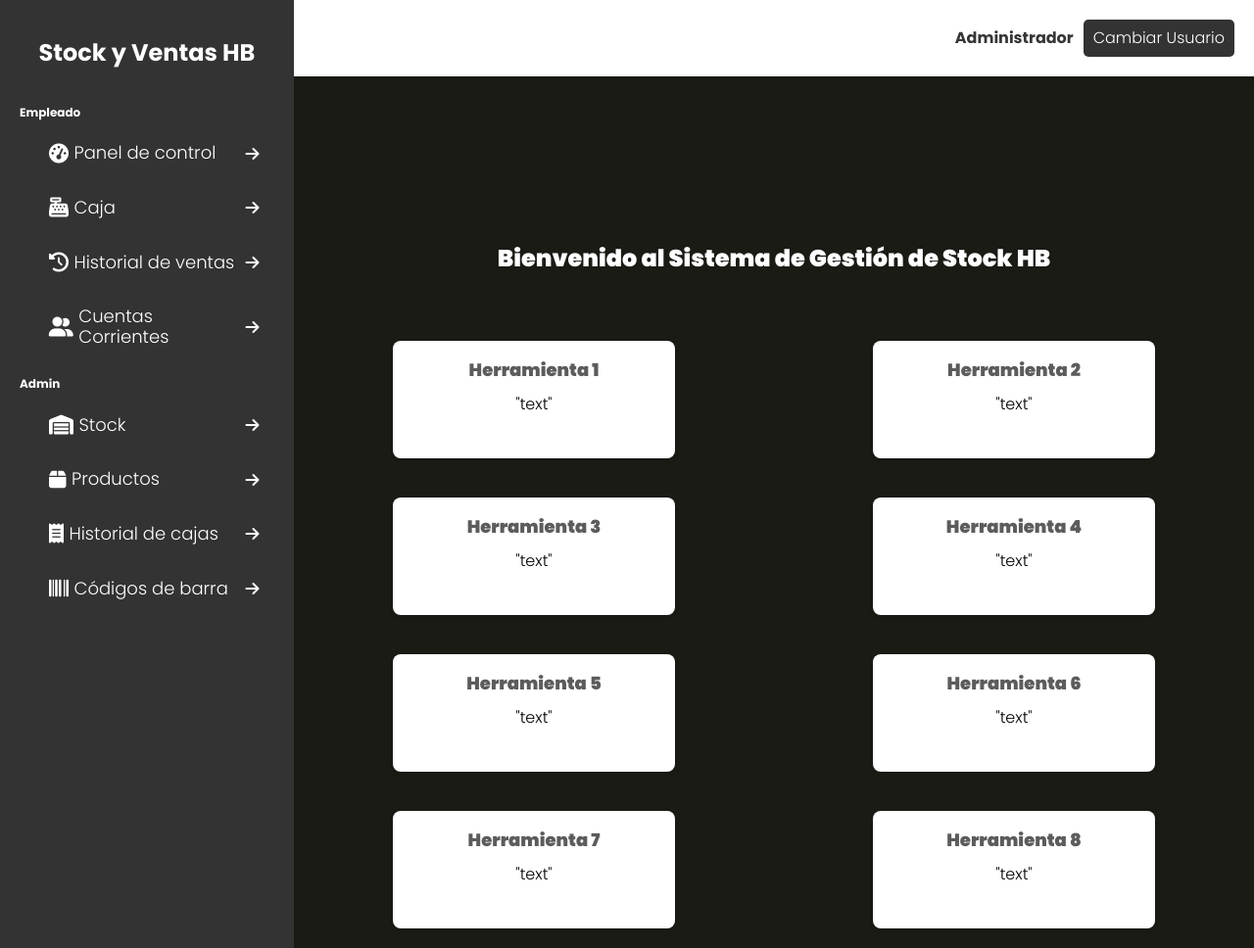
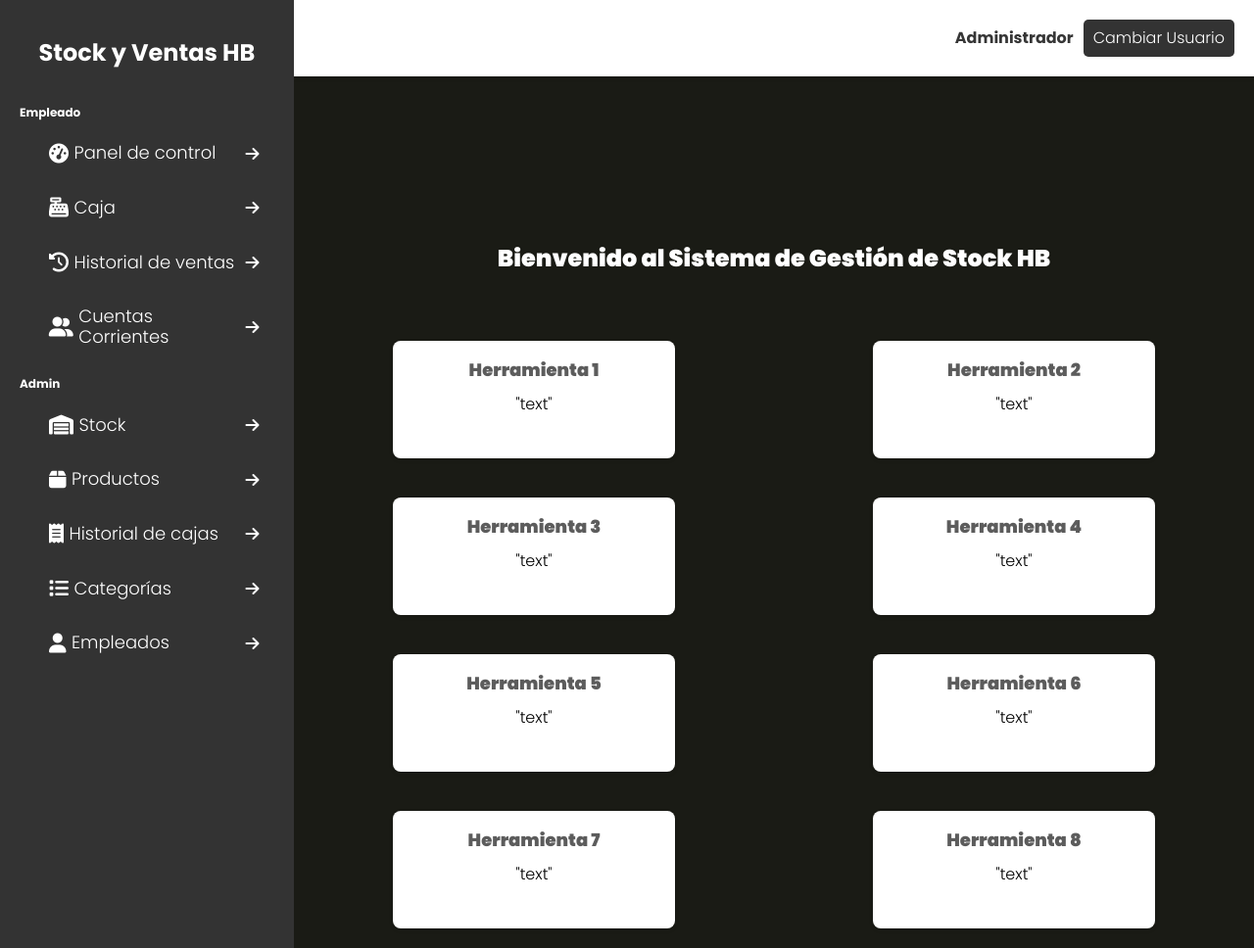
Before and after one commit to IvoSpada/Control-Stock-Ventas, a PHP site: template views/admin/index.php in a window 1280 px wide. Shown: the whole page at 98% size. Run offline with PHP 8.4, Linux system fonts and the light colour scheme; the template is opened without the code that fills it, so the values that code supplies are empty.

Commit message:
retirado cod barra, agregado empleados y categorias

```diff
--- a/views/admin/index.php
+++ b/views/admin/index.php
@@ -38,7 +38,9 @@
                 <li><a href="#"><i class="fas fa-box"></i> Productos <i class="fas fa-arrow-right"></i></a></li>
                 <li><a href="#"><i class="fas fa-receipt"></i> Historial de cajas <i class="fas fa-arrow-right"></i></a>
                 </li>
-                <li><a href="#"><i class="fas fa-barcode"></i> Códigos de barra <i class="fas fa-arrow-right"></i></a>
+                <li><a href="#"><i class="fa-solid fa-list"></i></i> Categorías <i class="fas fa-arrow-right"></i></a>
+                </li>
+                <li><a href="#"><i class="fa-solid fa-user"></i> Empleados <i class="fas fa-arrow-right"></i></a>
                 </li>
             </ul>
         </nav>
```
